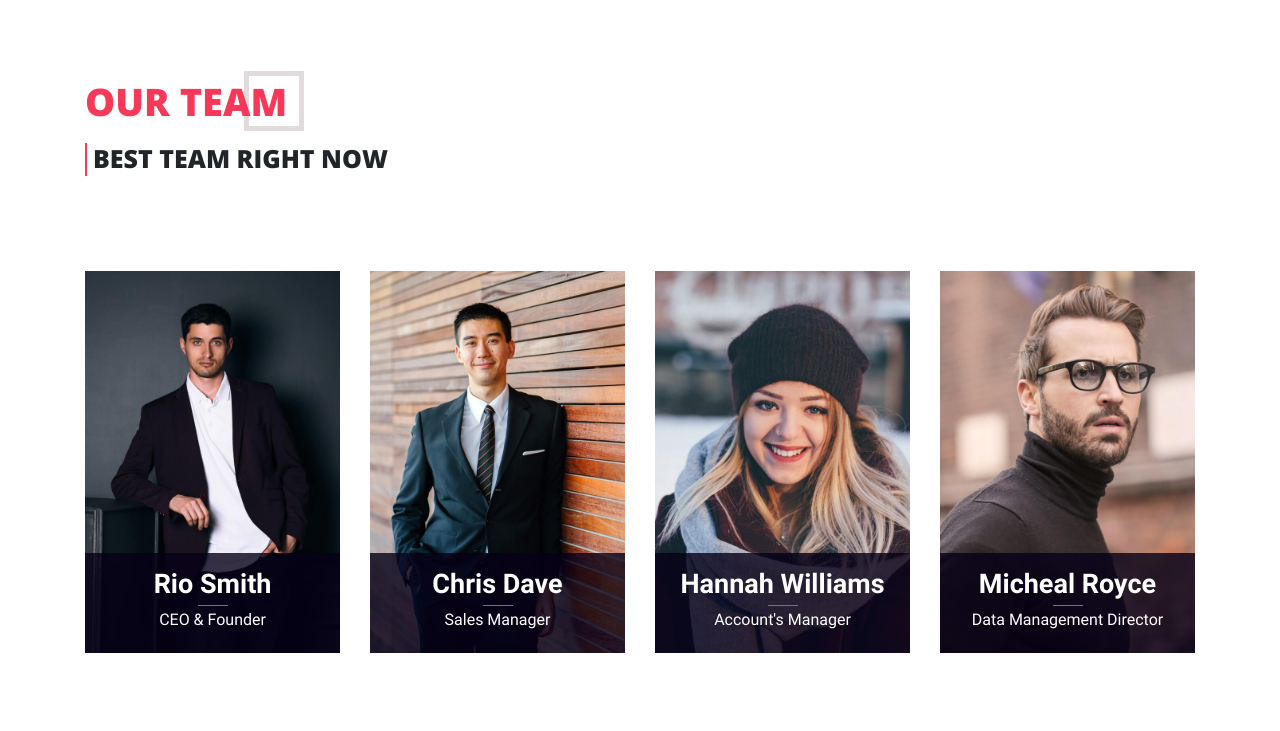
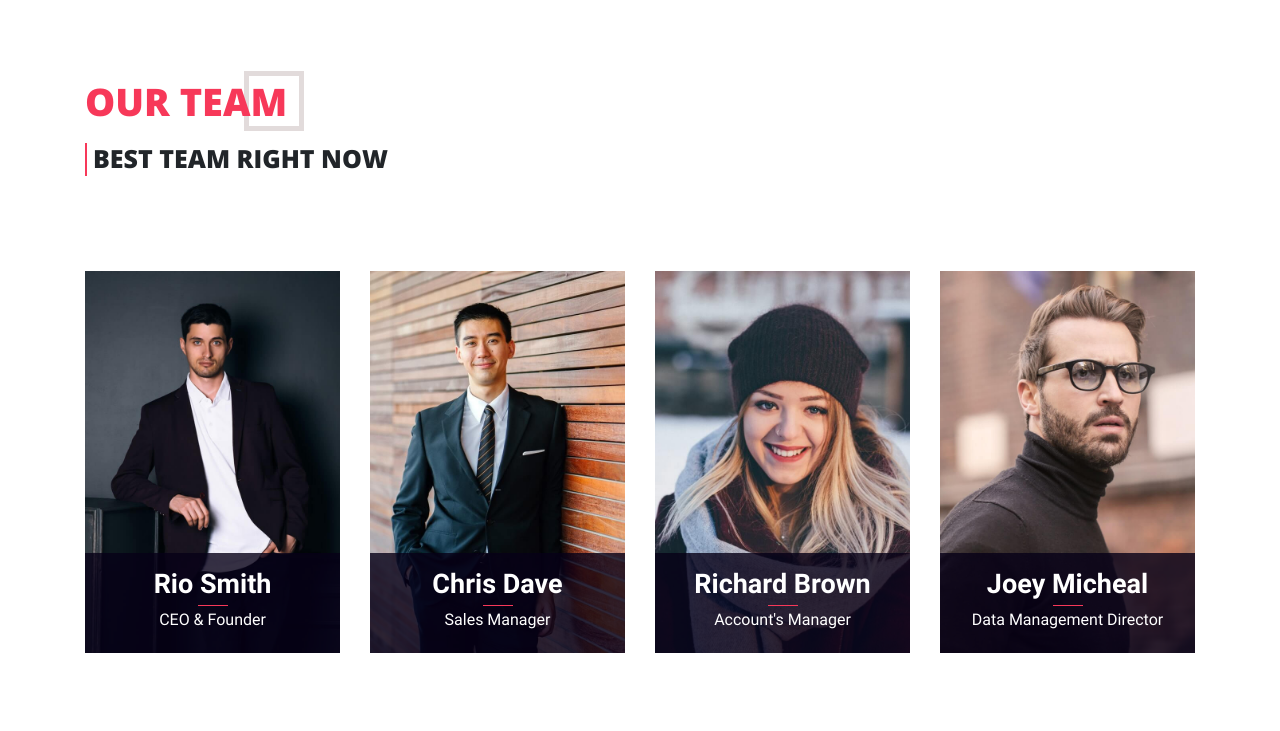
Before and after one commit to yogaraj872/DarknightTech, a plain HTML site: page index.html in a window 1280 px wide. Shown: the part 2789-3520 px from the top of the page. Drawn offline with Linux system fonts and the light colour scheme.

Commit message:
darknight

```diff
--- a/index.html
+++ b/index.html
@@ -139,7 +139,7 @@
                 <div class="col-lg-1"></div>
                 <div class="col-lg-6 about-text">
                     <h2>Grow Your Business with Darknight Tech</h2>
-                    <span>From United State, America</span>
+                    <span>From United State, Amferica</span>
                     <div class="about-p">
                         <p>We help ambitious businesses like yours generate more profits by building awareness, driving web traffic, connecting with customers, and growing overall sales.</p>
                         <p>We at Darknight Tech help businesses drive growth and minimise risks by offering our data and technology. With the solutions we provide, our customers identify high-probability prospects globally, verify them and engage, as well as monitor existing business partners. Use our platform to make data-driven decisions and grow their business safely.</p>
@@ -271,7 +271,7 @@
                     <div class="team-item">
                         <div class="team-overlay text-center">
                             <div class="overlay-text">
-                                <h3>Hannah Williams</h3>
+                                <h3>Richard Brown</h3>
                                 <p>Account's Manager</p>
                             </div>
                             <div class="t-icon">
@@ -287,7 +287,7 @@
                     <div class="team-item">
                         <div class="team-overlay text-center">
                             <div class="overlay-text">
-                                <h3>Micheal Royce</h3>
+                                <h3>Joey Micheal</h3>
                                 <p>Data Management Director</p>
                             </div>
                             <div class="t-icon">
```
